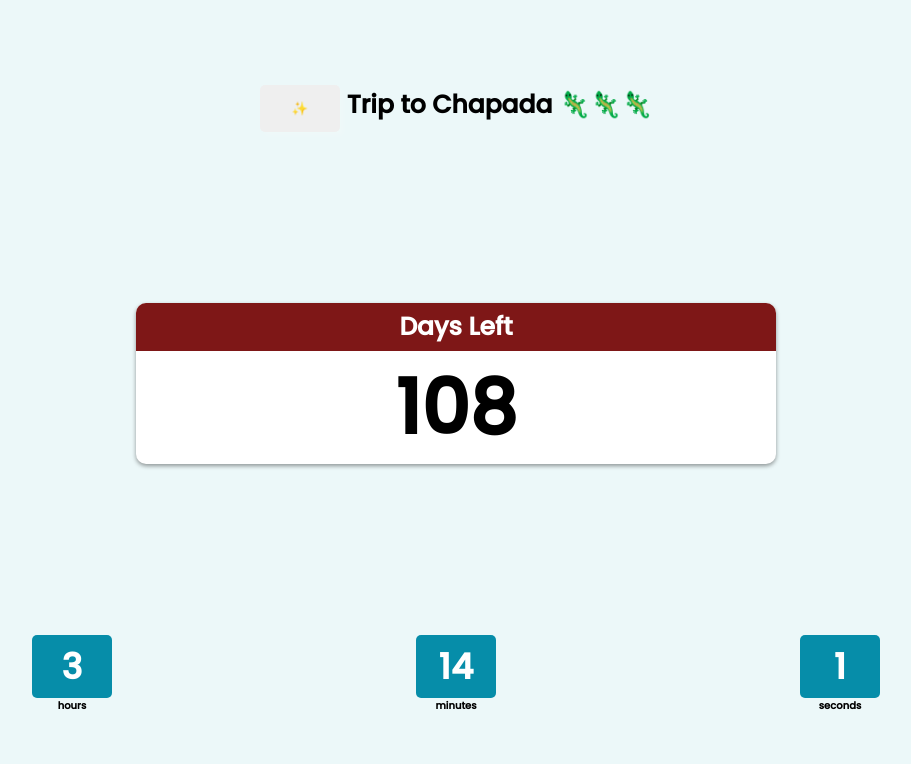
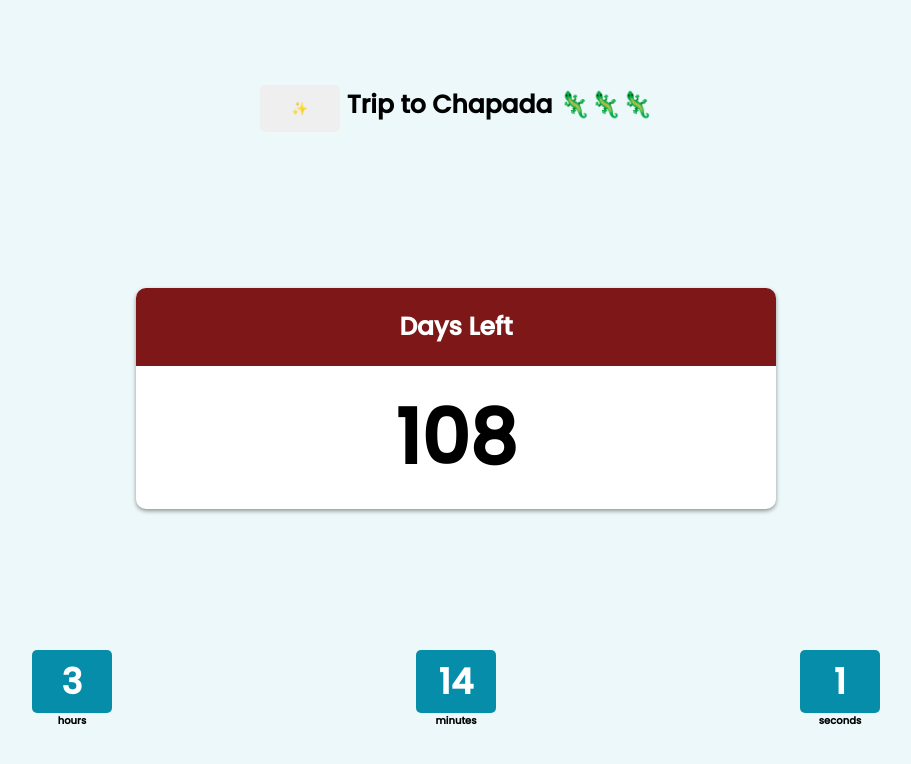
Before and after one commit to oArthur/countdown, a React (Create React App) app: page / in a window 1280 px wide. Shown: the top 764 px of the page, without its empty margins (184-1095 px from the left). Built offline with nearby package versions, Linux system fonts and the light colour scheme.

Commit message:
mudanca de estilo

```diff
--- a/src/styles/components/app.sass
+++ b/src/styles/components/app.sass
@@ -8,3 +8,4 @@
     h2
         font-size: 25px
         text-align: center
+        margin: 15px
```
